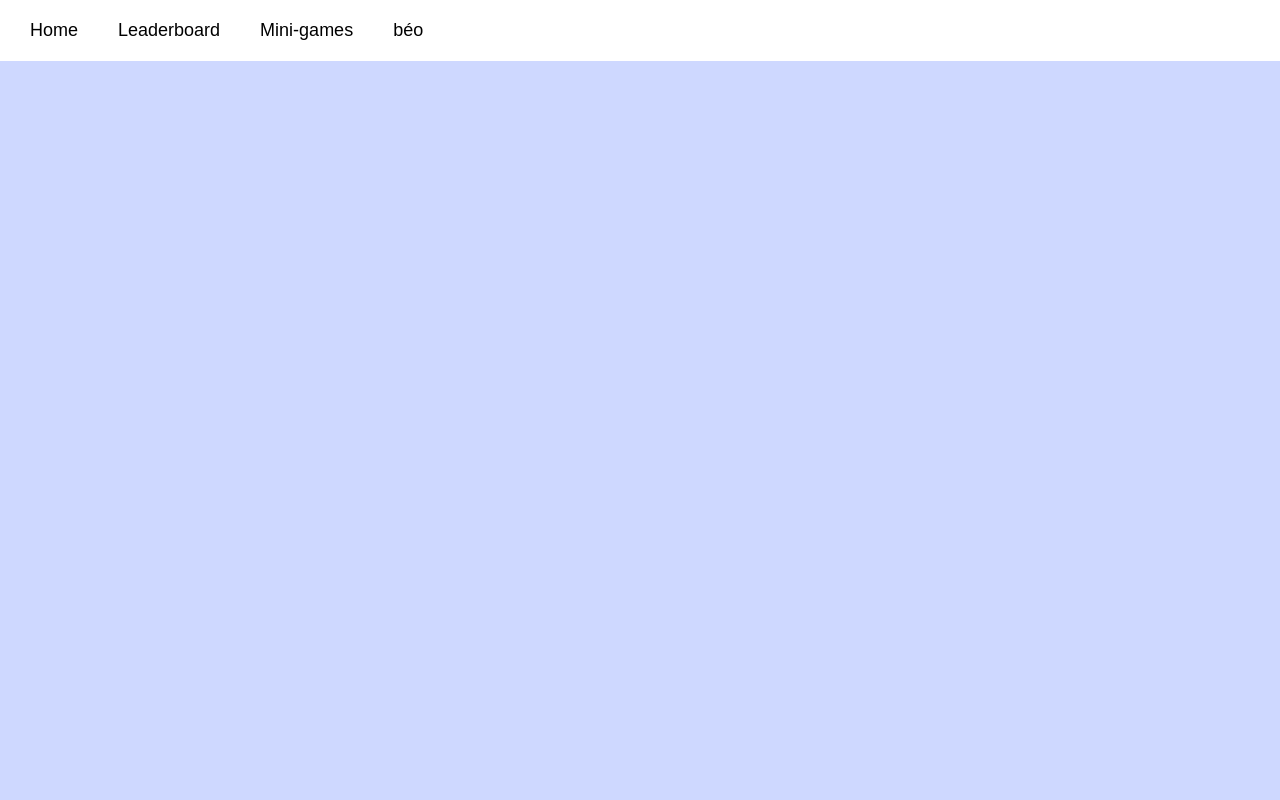
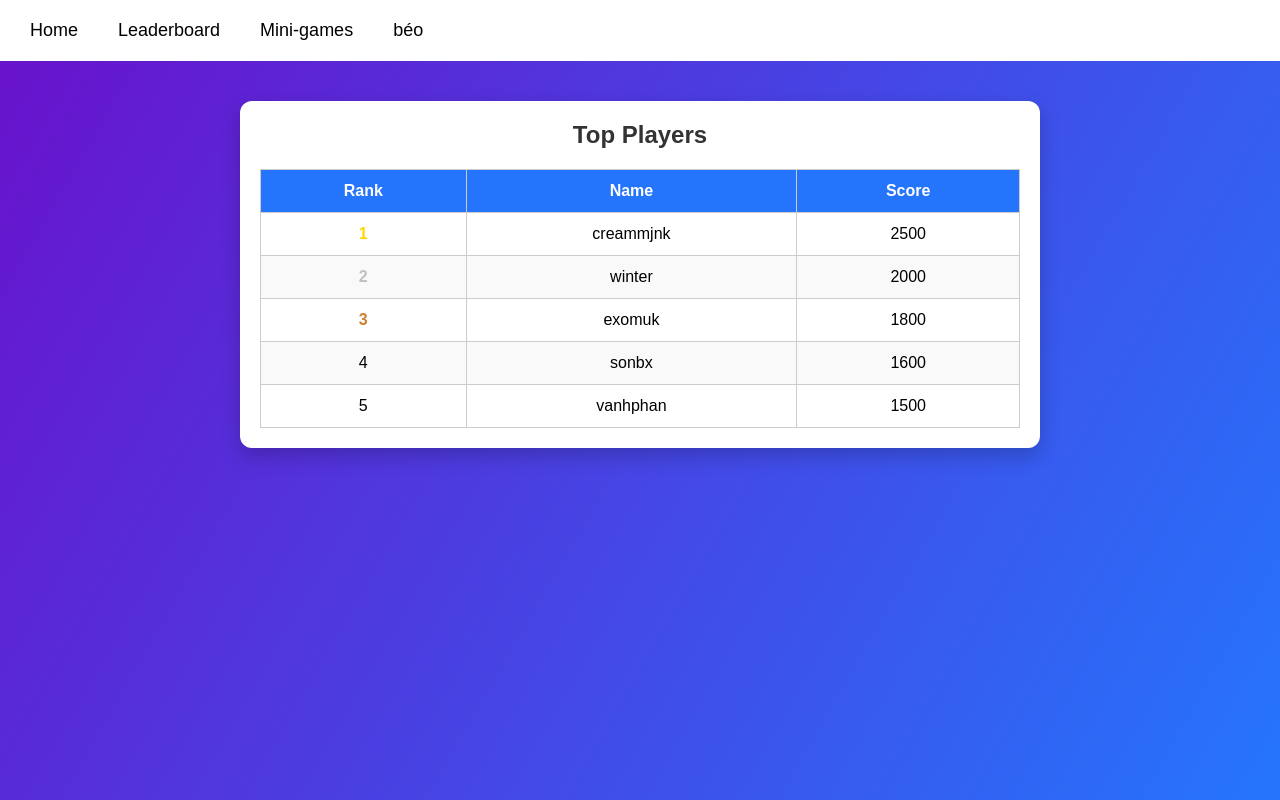
Before and after one commit to exomukk/lonely_star, a React (Create React App) app in the folder frontend/: page /leaderboard in a window 1280 px wide. Built offline with nearby package versions, Linux system fonts and the light colour scheme; the HTML template or start-up script is replaced by a standard one.

Commit message:
cre: create leaderboard

```diff
--- a/frontend/src/App.js
+++ b/frontend/src/App.js
@@ -6,6 +6,7 @@
 import Register from './components/register/register';
 import UserProfile from './components/userprofile/UserProfile';
 import PayMoney from './components/paymoney/PayMoney';
+import Leaderboard from './components/leaderboard/leaderboard';
 
 function App() {
   return (
@@ -18,6 +19,7 @@
           <Route path="/register" element={<Register />} />
           <Route path="/user" element={<UserProfile />} />
           <Route path="/paymoney" element={<PayMoney />} />
+          <Route path="/leaderboard" element={<Leaderboard />} />
         </Routes>
       </div>
     </Router>
--- /dev/null
+++ b/frontend/src/components/leaderboard/leaderboard.css
@@ -0,0 +1,88 @@
+/* Đảm bảo reset một số CSS mặc định, hoặc có thể đặt phần này ở file global như index.css */
+html,
+body {
+    margin: 0;
+    padding: 0;
+    box-sizing: border-box;
+    font-family: sans-serif;
+}
+
+*,
+*::before,
+*::after {
+    box-sizing: inherit;
+}
+
+/* Lớp bọc toàn trang, áp dụng gradient cho nền */
+.leaderboard-page {
+    min-height: 50vh;
+    display: flex;
+    justify-content: center;
+    align-items: center;
+}
+
+/* Container chứa bảng xếp hạng */
+.leaderboard-container {
+    background-color: #fff;
+    border-radius: 12px;
+    box-shadow: 0 8px 20px rgba(0, 0, 0, 0.2);
+    padding: 20px;
+    max-width: 800px;
+    width: 90%;
+    /* tùy chỉnh cho responsive */
+    margin: 40px auto;
+}
+
+.leaderboard-container h2 {
+    text-align: center;
+    color: #333;
+    margin-bottom: 20px;
+}
+
+/* Bảng xếp hạng */
+.leaderboard-table {
+    width: 100%;
+    border-collapse: collapse;
+    /* loại bỏ khoảng trống giữa các ô */
+}
+
+.leaderboard-table thead {
+    background-color: #2575fc;
+    color: #fff;
+}
+
+.leaderboard-table th,
+.leaderboard-table td {
+    padding: 12px;
+    border: 1px solid #ccc;
+    text-align: center;
+}
+
+/* Dòng chẵn đổi màu nhạt để dễ nhìn hơn */
+.leaderboard-table tr:nth-child(even) {
+    background-color: #f9f9f9;
+}
+
+/* Hiệu ứng hover khi rê chuột */
+.leaderboard-table tr:hover {
+    background-color: #f1f1f1;
+}
+
+/* Tô màu cho top 1, 2, 3 */
+.rank-1 {
+    font-weight: bold;
+    color: #FFD700;
+    /* vàng */
+}
+
+.rank-2 {
+    font-weight: bold;
+    color: #C0C0C0;
+    /* bạc */
+}
+
+.rank-3 {
+    font-weight: bold;
+    color: #CD7F32;
+    /* đồng */
+}
--- /dev/null
+++ b/frontend/src/components/leaderboard/leaderboard.jsx
@@ -0,0 +1,49 @@
+import React from 'react';
+import './leaderboard.css';
+
+function Leaderboard() {
+    // Dữ liệu mẫu (có thể thay bằng props hoặc dữ liệu fetch từ API)
+    const players = [
+        { rank: 1, name: 'creammjnk', score: 2500 },
+        { rank: 2, name: 'winter', score: 2000 },
+        { rank: 3, name: 'exomuk', score: 1800 },
+        { rank: 4, name: 'sonbx', score: 1600 },
+        { rank: 5, name: 'vanhphan', score: 1500 },
+    ];
+
+    return (
+        <div className="leaderboard-page">
+            <div className="leaderboard-container">
+                <h2>Top Players</h2>
+                <table className="leaderboard-table">
+                    <thead>
+                        <tr>
+                            <th>Rank</th>
+                            <th>Name</th>
+                            <th>Score</th>
+                        </tr>
+                    </thead>
+                    <tbody>
+                        {players.map((player) => {
+                            // Tạo className cho top 3 để tô màu khác
+                            let rankClass = '';
+                            if (player.rank === 1) rankClass = 'rank-1';
+                            if (player.rank === 2) rankClass = 'rank-2';
+                            if (player.rank === 3) rankClass = 'rank-3';
+
+                            return (
+                                <tr key={player.rank}>
+                                    <td className={rankClass}>{player.rank}</td>
+                                    <td>{player.name}</td>
+                                    <td>{player.score}</td>
+                                </tr>
+                            );
+                        })}
+                    </tbody>
+                </table>
+            </div>
+        </div>
+    );
+}
+
+export default Leaderboard;
--- a/frontend/src/components/login/login.css
+++ b/frontend/src/components/login/login.css
@@ -1,17 +1,44 @@
+html,
+body {
+  margin: 0;
+  padding: 0;
+  box-sizing: border-box;
+  /* đảm bảo tính toán kích thước hợp lý */
+  width: 100%;
+  height: 100%;
+  overflow-x: hidden;
+  /* chặn thanh cuộn ngang */
+  /* Nếu muốn chặn luôn cuộn dọc, bạn có thể dùng:
+     overflow-y: hidden;
+     nhưng thường ta vẫn muốn cuộn dọc được nếu nội dung vượt quá màn hình */
+}
+
+*,
+*::before,
+*::after {
+  box-sizing: inherit;
+  /* kế thừa box-sizing từ html, body */
+}
+
 .login-container {
   display: flex;
   justify-content: center;
   align-items: center;
-    height: 100vh;
-    background: linear-gradient(120deg, #6a11cb, #2575fc);
+  min-height: 50vh;
+  /* hoặc height: 100vh cũng được,
+                       nhưng min-height sẽ tránh bị lỗi trên một số trình duyệt di động */
+  /* Xoá các thuộc tính margin/padding dư thừa nếu có */
+  margin: 0;
+  padding: 0;
 }
+
 
 .login-form {
   width: 350px;
   padding: 30px;
   background-color: white;
   border-radius: 12px;
-    box-shadow: 0 8px 20px rgba(0,0,0,0.2);
+  box-shadow: 0 8px 20px rgba(0, 0, 0, 0.2);
   display: flex;
   flex-direction: column;
 }
--- a/frontend/src/components/navbar/NavBar.jsx
+++ b/frontend/src/components/navbar/NavBar.jsx
@@ -32,7 +32,7 @@
       {/* Menu ngang cho tablet & desktop */}
       <ul className="nav-list">
         <li><a href="/">Home</a></li>
-        <li><a href="#about">Leaderboard</a></li>
+        <li><a href="/leaderboard">Leaderboard</a></li>
         <li><a href="#mini-games">Mini-games</a></li>
 
         {user ? (
--- a/frontend/src/index.css
+++ b/frontend/src/index.css
@@ -22,7 +22,7 @@
 .container {
   width: 100vw;
   min-height: 100vh;
-  background: #ced8ff;
+  background: linear-gradient(120deg, #6a11cb, #2575fc);
 }
 
 .container.dark {
```
Lines whose indentation alone changed are shown as unchanged.
